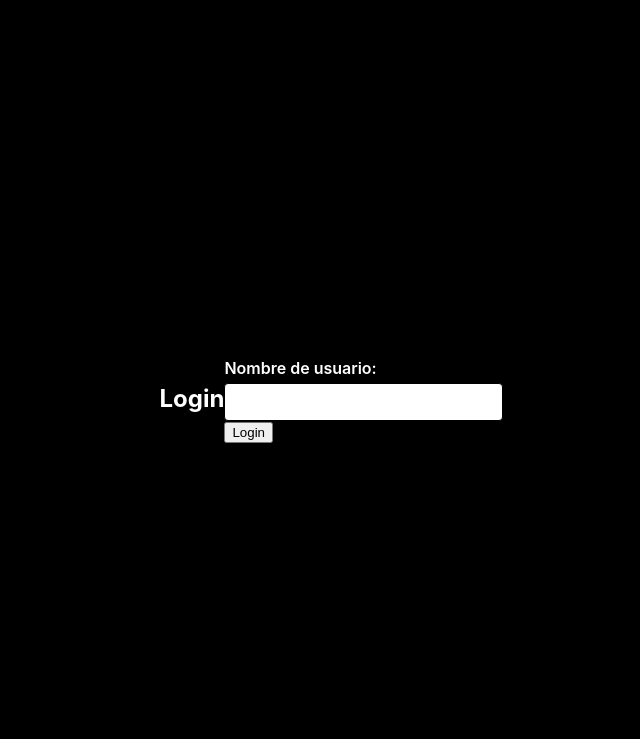
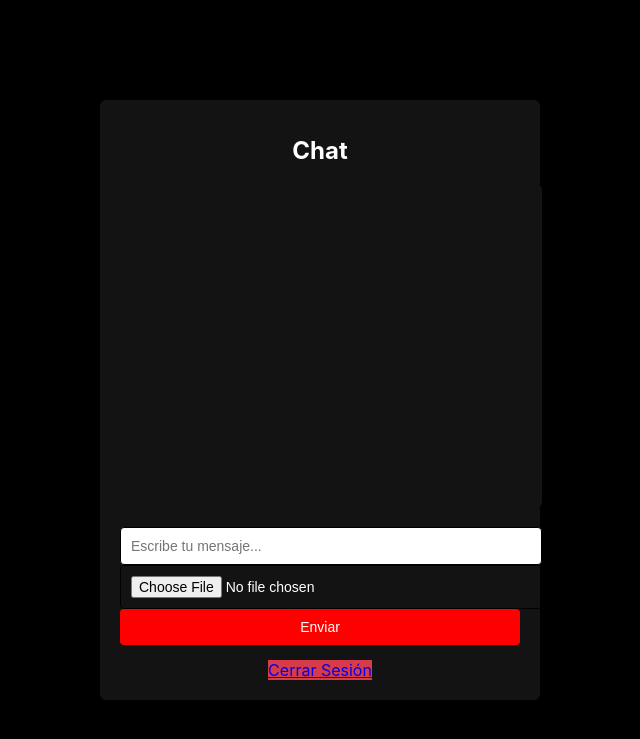
Before and after one commit to salmon9291/maifoking, a Flask app: template templates/index.html in a window 1280 px wide. Shown: the top 739 px of the page, without its empty margins (320-960 px from the left). Run offline with Flask 3, Linux system fonts and the light colour scheme; the template is opened without the code that fills it, so the values that code supplies are empty; parts of the project's set-up code (start-up, migrations or seed data) failed here and were passed over.

Commit message:
Agregar funcionalidad para enviar fotos y tener foto de perfil

```diff
--- a/models.py
+++ b/models.py
@@ -6,9 +6,11 @@ class User(db.Model):
     id = db.Column(db.Integer, primary_key=True)
     username = db.Column(db.String(80), unique=True, nullable=False)
     password = db.Column(db.String(200), nullable=False)
+    profile_pic = db.Column(db.String(200), nullable=True)  # Agregar esta línea
     messages = db.relationship('Message', backref='user', lazy=True)
 
 class Message(db.Model):
     id = db.Column(db.Integer, primary_key=True)
     content = db.Column(db.String(200), nullable=False)
+    is_file = db.Column(db.Boolean, default=False)
     user_id = db.Column(db.Integer, db.ForeignKey('user.id'), nullable=False)
--- a/server.py
+++ b/server.py
@@ -1,8 +1,10 @@
-from flask import Flask, render_template, request, redirect, url_for, session, jsonify
+from flask import Flask, render_template, request, redirect, url_for, session, jsonify, send_from_directory
+from werkzeug.utils import secure_filename
 from dotenv import load_dotenv
 import os
 from models import db, User, Message
 from flask_bcrypt import Bcrypt
+from flask_migrate import Migrate
 
 # Cargar variables de entorno desde el archivo .env
 load_dotenv()
@@ -11,12 +13,18 @@ app = Flask(__name__)
 app.config['SECRET_KEY'] = os.getenv('SECRET_KEY')
 app.config['SQLALCHEMY_DATABASE_URI'] = os.getenv('DATABASE_URL')
 app.config['SQLALCHEMY_TRACK_MODIFICATIONS'] = False
+app.config['UPLOAD_FOLDER'] = os.getenv('UPLOAD_FOLDER')
+app.config['ALLOWED_EXTENSIONS'] = set(os.getenv('ALLOWED_EXTENSIONS').split(','))
 
 db.init_app(app)
 bcrypt = Bcrypt(app)
+migrate = Migrate(app, db)  # Agregar esta línea
 
 with app.app_context():
     db.create_all()
+
+def allowed_file(filename):
+    return '.' in filename and filename.rsplit('.', 1)[1].lower() in app.config['ALLOWED_EXTENSIONS']
 
 @app.route('/')
 def index():
@@ -27,11 +35,19 @@ def register():
     if request.method == 'POST':
         username = request.form['username']
         password = request.form['password']
-        hashed_password = bcrypt.generate_password_hash(password).decode('utf-8')
-        user = User(username=username, password=hashed_password)
-        db.session.add(user)
-        db.session.commit()
-        return redirect(url_for('login'))
+        if 'profile_pic' not in request.files:
+            return "No file part"
+        file = request.files['profile_pic']
+        if file.filename == '':
+            return "No selected file"
+        if file and allowed_file(file.filename):
+            filename = secure_filename(file.filename)
+            file.save(os.path.join(app.config['UPLOAD_FOLDER'], filename))
+            hashed_password = bcrypt.generate_password_hash(password).decode('utf-8')
+            user = User(username=username, password=hashed_password, profile_pic=filename)
+            db.session.add(user)
+            db.session.commit()
+            return redirect(url_for('login'))
     return render_template('register.html')
 
 @app.route('/login', methods=['GET', 'POST'])
@@ -59,7 +75,16 @@ def send_message():
         username = session['username']
         message_content = request.form['message']
         user = User.query.filter_by(username=username).first()
-        message = Message(content=message_content, user=user)
+        if 'file' in request.files:
+            file = request.files['file']
+            if file and allowed_file(file.filename):
+                filename = secure_filename(file.filename)
+                file.save(os.path.join(app.config['UPLOAD_FOLDER'], filename))
+                message = Message(content=filename, user=user, is_file=True)
+            else:
+                return "File not allowed"
+        else:
+            message = Message(content=message_content, user=user)
         db.session.add(message)
         db.session.commit()
     return '', 204
@@ -67,8 +92,12 @@ def send_message():
 @app.route('/get_messages')
 def get_messages():
     messages = Message.query.all()
-    messages_list = [{'username': message.user.username, 'content': message.content} for message in messages]
+    messages_list = [{'username': message.user.username, 'content': message.content, 'is_file': message.is_file} for message in messages]
     return jsonify(messages_list)
+
+@app.route('/uploads/<filename>')
+def uploaded_file(filename):
+    return send_from_directory(app.config['UPLOAD_FOLDER'], filename)
 
 @app.route('/logout')
 def logout():
--- a/static/scripts.js
+++ b/static/scripts.js
@@ -4,6 +4,7 @@ document.addEventListener('DOMContentLoaded', (event) => {
     const chatBox = document.getElementById('chat-box');
     const chatForm = document.getElementById('chat-form');
     const messageInput = document.getElementById('message');
+    const fileInput = document.getElementById('file');
 
     const fetchMessages = () => {
         fetch('/get_messages')
@@ -12,7 +13,12 @@ document.addEventListener('DOMContentLoaded', (event) => {
                 chatBox.innerHTML = '';
                 messages.forEach(message => {
                     const messageElement = document.createElement('p');
-                    messageElement.innerHTML = `<strong>${message.username}:</strong> ${message.content}`;
+                    if (message.is_file) {
+                        messageElement.innerHTML = `<strong>${message.username}:</strong> <a href="/uploads/${message.content}" target="_blank">${message.content}</a>`;
+                    } else {
+                        messageElement.innerHTML = `<strong>${message.username}:</strong> ${message.content}`;
+                    }
+                    messageElement.classList.add('message');
                     chatBox.appendChild(messageElement);
                 });
                 chatBox.scrollTop = chatBox.scrollHeight;
@@ -27,6 +33,7 @@ document.addEventListener('DOMContentLoaded', (event) => {
             body: formData,
         }).then(() => {
             messageInput.value = '';
+            fileInput.value = '';
             fetchMessages();
         });
     });
--- a/templates/index.html
+++ b/templates/index.html
@@ -3,15 +3,22 @@
 <head>
     <meta charset="UTF-8">
     <meta name="viewport" content="width=device-width, initial-scale=1.0">
-    <title>Login</title>
+    <title>Chat</title>
     <link rel="stylesheet" href="/static/styles.css">
 </head>
 <body>
-    <h1>Login</h1>
-    <form action="{{ url_for('login') }}" method="post">
-        <label for="username">Nombre de usuario:</label>
-        <input type="text" id="username" name="username" required>
-        <button type="submit">Login</button>
-    </form>
+    <div class="container">
+        <h1>Chat</h1>
+        <div id="chat-box" class="chat-box"></div>
+        <form id="chat-form" action="{{ url_for('send_message') }}" method="post" enctype="multipart/form-data">
+            <div class="form-group">
+                <input type="text" id="message" name="message" placeholder="Escribe tu mensaje...">
+                <input type="file" id="file" name="file">
+                <button type="submit" class="btn">Enviar</button>
+            </div>
+        </form>
+        <a href="{{ url_for('logout') }}" class="btn btn-logout">Cerrar Sesión</a>
+    </div>
+    <script src="/static/scripts.js"></script>
 </body>
 </html>
--- a/templates/register.html
+++ b/templates/register.html
@@ -9,7 +9,7 @@
 <body>
     <div class="container">
         <h1>Registro</h1>
-        <form action="{{ url_for('register') }}" method="post">
+        <form action="{{ url_for('register') }}" method="post" enctype="multipart/form-data">
             <div class="form-group">
                 <label for="username">Nombre de usuario:</label>
                 <input type="text" id="username" name="username" required>
@@ -18,6 +18,10 @@
                 <label for="password">Contraseña:</label>
                 <input type="password" id="password" name="password" required>
             </div>
+            <div class="form-group">
+                <label for="profile_pic">Foto de perfil:</label>
+                <input type="file" id="profile_pic" name="profile_pic" required>
+            </div>
             <button type="submit" class="btn">Registrar</button>
         </form>
         <p>¿Ya tienes una cuenta? <a href="{{ url_for('login') }}">Inicia sesión aquí</a></p>
```
Also changed, not shown: instance/site.db (added), 2 other files.
